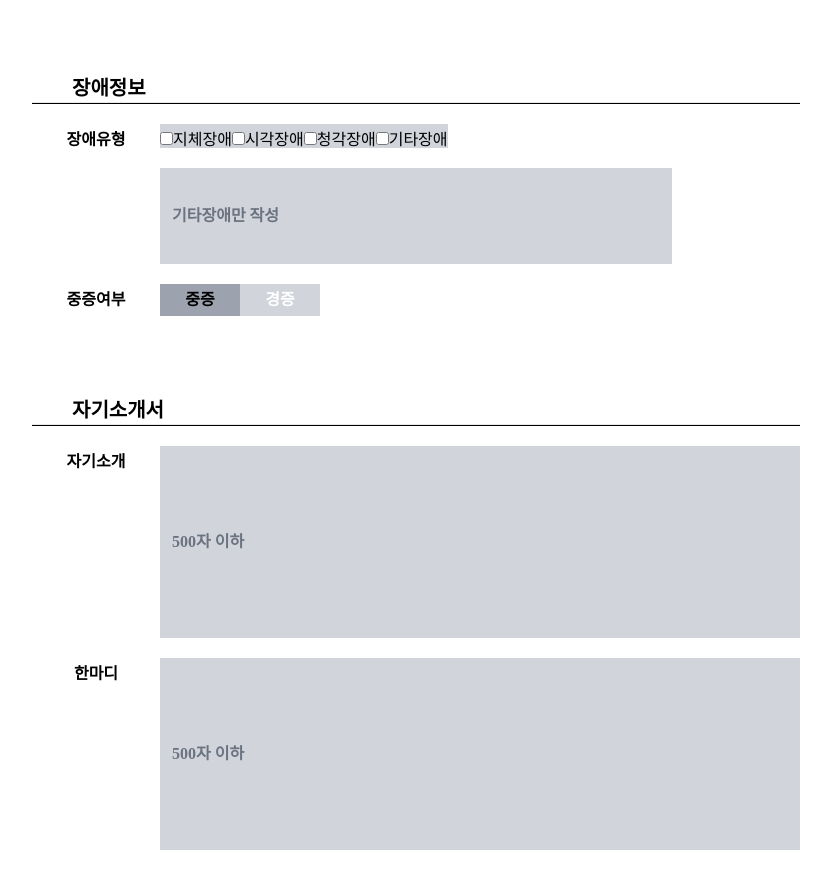
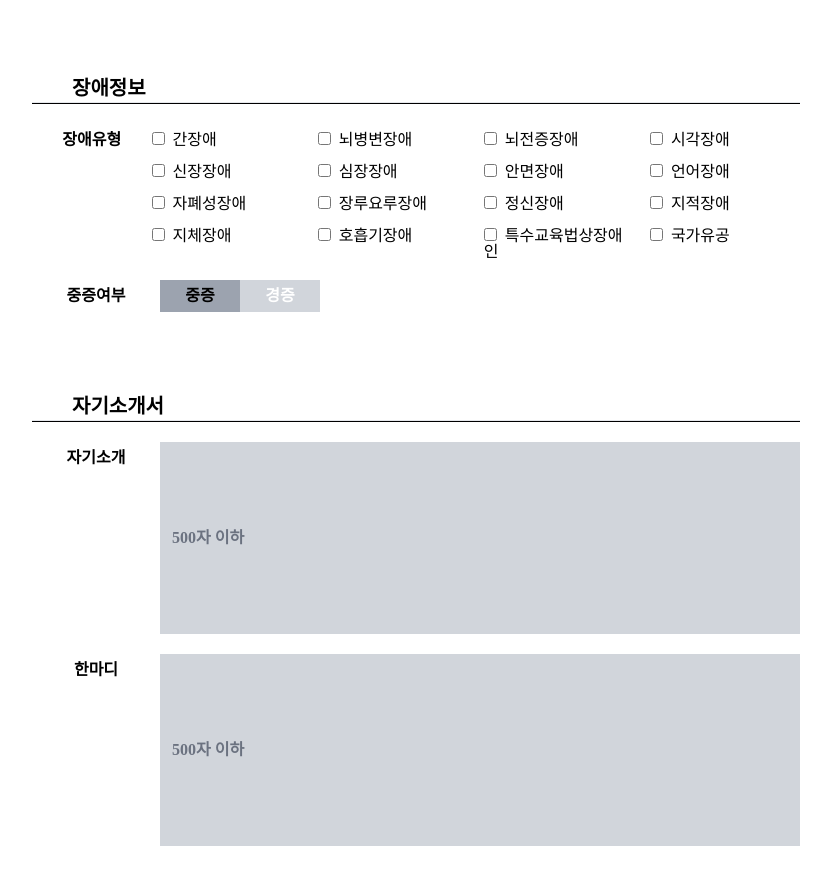
Before and after one commit to f5-workable/f5-workable.github.io, a React (Create React App) app: page /resume in a window 1280 px wide. Shown: the part 1280-2164 px from the top of the page, without its empty margins (224-1055 px from the left). Built offline with nearby package versions, Linux system fonts and the light colour scheme; the HTML template or start-up script is replaced by a standard one.

Commit message:
이력서 작성 장애유형 선택 컴포넌트 구분, grid 속성 추가

```diff
--- /dev/null
+++ b/src/components/member/resumeDetail/location/SubDisorder.js
@@ -0,0 +1,10 @@
+const SubDisorder = ({value}) => {
+    return (
+        <div>
+            <input type="checkbox" id={value} />
+            <label htmlFor={value} className="px-2">{value}</label>
+        </div>
+    );
+  };
+
+  export default SubDisorder;
--- /dev/null
+++ b/src/components/member/resumeDetail/location/index.js
@@ -0,0 +1,26 @@
+import SubDisorder from "./SubDisorder";
+
+const Location = () => {
+    return(
+        <span className=" pt-2 grid grid-cols-4 gap-4">
+            <SubDisorder value="간장애" />
+            <SubDisorder value="뇌병변장애" />
+            <SubDisorder value="뇌전증장애" />
+            <SubDisorder value="시각장애" />
+            <SubDisorder value="신장장애" />
+            <SubDisorder value="심장장애" />
+            <SubDisorder value="안면장애" />
+            <SubDisorder value="언어장애" />
+            <SubDisorder value="자폐성장애" />
+            <SubDisorder value="장루요루장애" />
+            <SubDisorder value="정신장애" />
+            <SubDisorder value="지적장애" />
+            <SubDisorder value="지체장애" />
+            <SubDisorder value="호흡기장애" />
+            <SubDisorder value="특수교육법상장애인" />
+            <SubDisorder value="국가유공" />
+        </span>
+    );
+};
+
+export default Location;
--- a/src/pages/member/Resume.js
+++ b/src/pages/member/Resume.js
@@ -1,4 +1,5 @@
 import { useState } from "react";
+import Location from "../../components/member/resumeDetail/location";
 
 const Resume = () => {
     const [gender, setGender] = useState("남자");
@@ -131,19 +132,7 @@ const Resume = () => {
 
                     <div className="pt-5 flex items-start">
                         <label className="w-32 py-2 text-center font-bold text-md">장애유형</label>
-                        <span className=" pt-2 bg-gray-300">
-                            <input type="checkbox" />
-                            <label>지체장애</label>
-                            <input type="checkbox" />
-                            <label>시각장애</label>
-                            <input type="checkbox" />
-                            <label>청각장애</label>
-                            <input type="checkbox" />
-                            <label>기타장애</label>
-                        </span>
-                    </div>
-                    <div className="flex flex-col px-32 pt-3">
-                        <input type="text" className=" w-full h-24 bg-gray-300 placeholder:text-gray-500 placeholder:font-bold placeholder:p-3" placeholder="기타장애만 작성"/>
+                        <Location />
                     </div>
 
                     <div className="pt-5 flex items-start">
```
